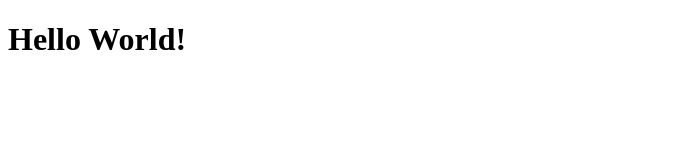
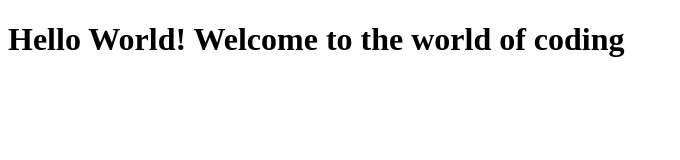
Before and after one commit to Akshidhan/CourseraTest, a plain HTML site: page site/index.html in a window 1280 px wide. Shown: the whole page, without its empty margins (0-680 px from the left). Drawn offline with Linux system fonts and the light colour scheme.

Commit message:
Small addition to our page content

```diff
--- a/site/index.html
+++ b/site/index.html
@@ -6,6 +6,6 @@
 	<title>Hello Course</title>
 </head>
 <body>
-<h1>Hello World!</h1>
+<h1>Hello World! Welcome to the world of coding</h1>
 </body>
 </html>
```
